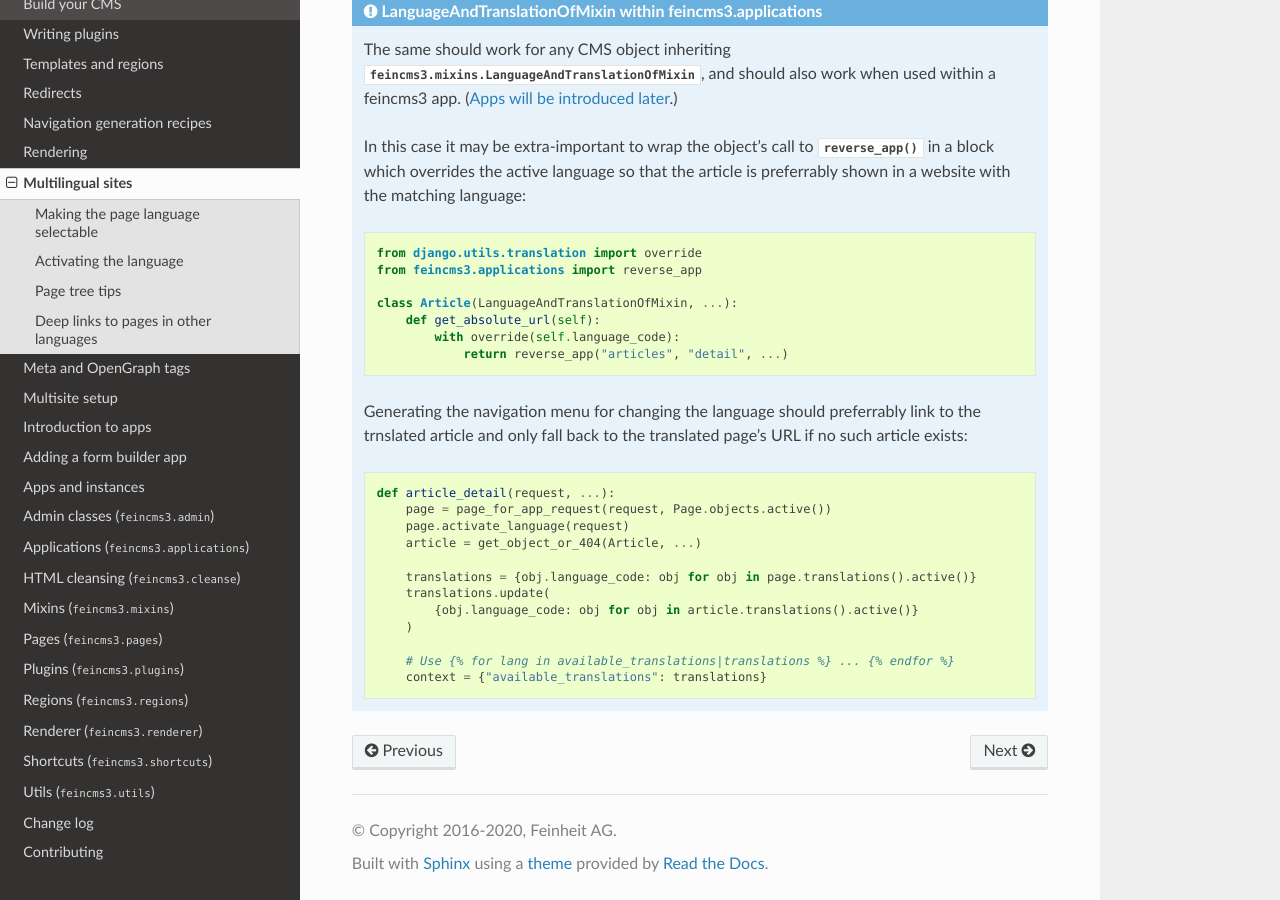
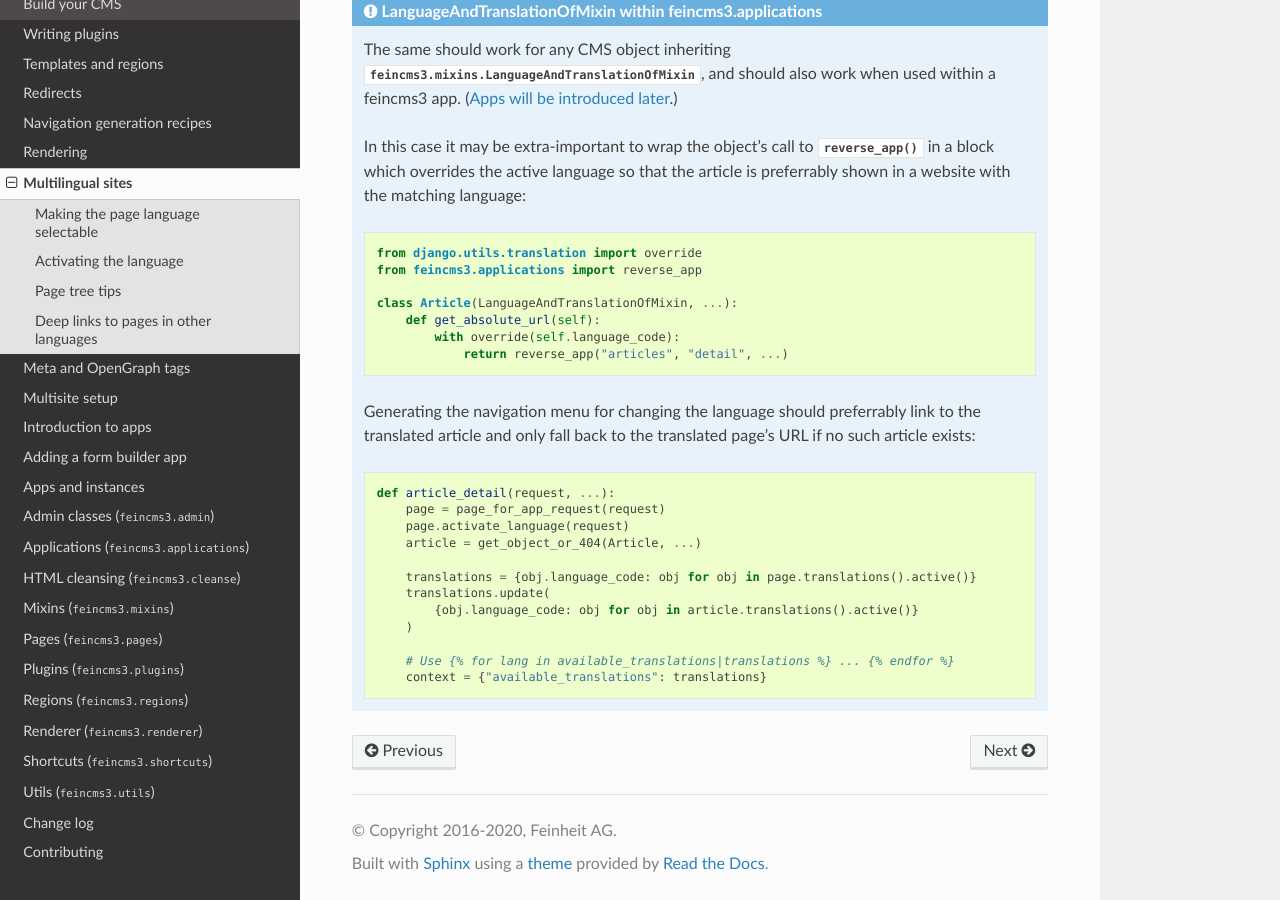
Before and after one commit to feincms/feincms3, a Sphinx documentation site: the page built from docs/guides/multilingual-sites.rst, in a window 1280 px wide and 900 px high, scrolled down 2288 px. Built offline with Sphinx 7.4.7 and the Read the Docs theme 2.0.0, drawn with Linux system fonts in a browser that asks for light colours; the version number could not be read and is left out.

Commit message:
Fix #20: page_for_app_request only accepts one positional argument

```diff
--- a/docs/guides/multilingual-sites.rst
+++ b/docs/guides/multilingual-sites.rst
@@ -144,13 +144,13 @@ the current page):
                    return reverse_app("articles", "detail", ...)
 
    Generating the navigation menu for changing the language should
-   preferrably link to the trnslated article and only fall back to the
+   preferrably link to the translated article and only fall back to the
    translated page's URL if no such article exists:
 
    .. code-block:: python
 
         def article_detail(request, ...):
-            page = page_for_app_request(request, Page.objects.active())
+            page = page_for_app_request(request)
             page.activate_language(request)
             article = get_object_or_404(Article, ...)
 
```
